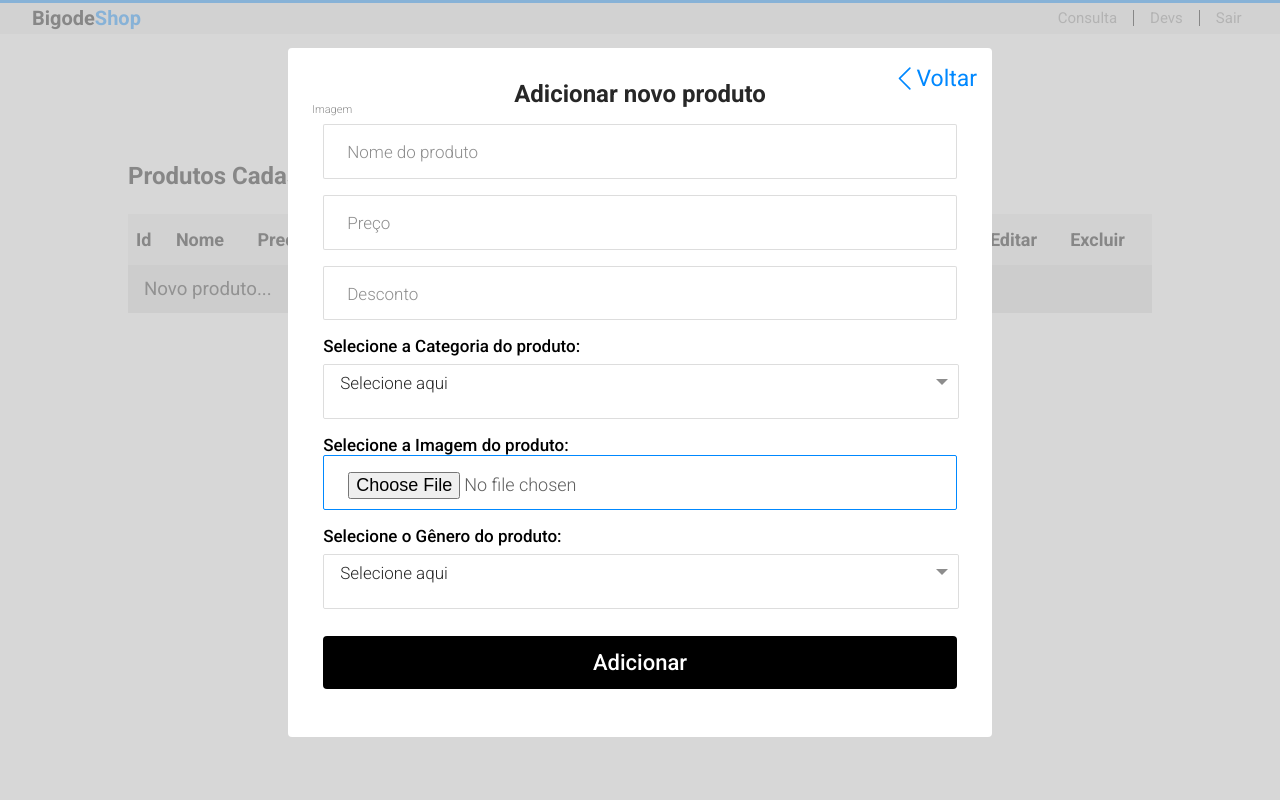
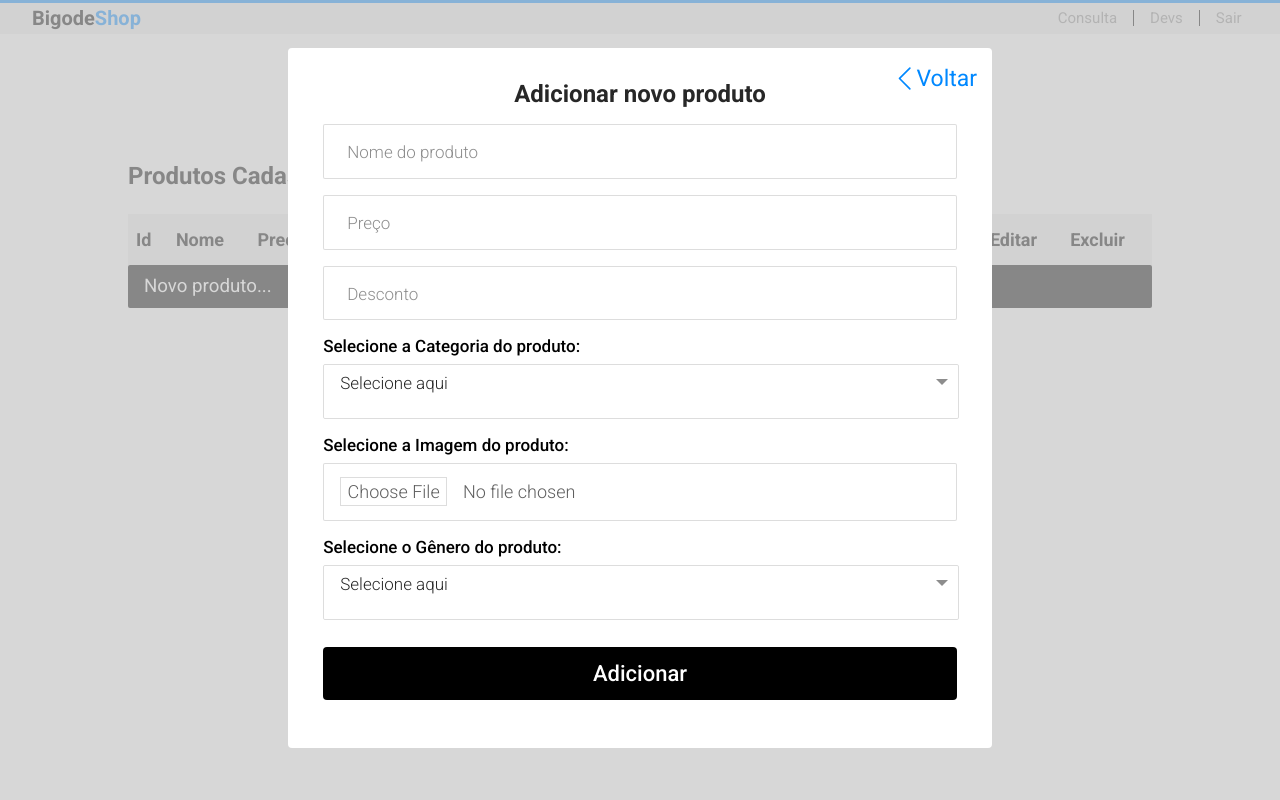
Before and after one commit to albberrrt/lojinha, a PHP site: a page that uses php/frontEnd/produtos.php in a window 1280 px wide. Run offline with PHP 8.4, Linux system fonts and the light colour scheme; the visitor is signed in with stand-in values (Sample User, id 1); data comes from the database, SQL or seed files in the repository; data that the repository does not hold is empty.

Commit message:
VAMO RPA AUILA

```diff
--- a/css/inputFileStyle.css
+++ b/css/inputFileStyle.css
@@ -5,8 +5,42 @@
 .input-file-div {
   width: 100%;
   display: flex;
+  margin-top: 0.5rem;
 }
 
-.input-file-div input {
+.inputClass-file {
+  height: 2.3rem;
   width: 100%;
+  padding: 0.8rem 0 0.4rem 1rem;
+  position: relative;
+  background-color: rgb(255, 255, 255);
+  outline: none;
+  border: 0;
+  color: #5f5f5f;
+  font-family: "Roboto", sans-serif;
+  font-size: 18px;
+  font-weight: 300;
+  border-radius: 2px;
+  border: 1px solid #8d8d8d4b;
+  transition: all 200ms ease-in-out;
+  cursor: pointer;
 }
+
+.inputClass-file::file-selector-button {
+  cursor: pointer;
+  border: 1px solid #8d8d8d4b;
+  background-color: #00000000;
+  color: #5f5f5f;
+  font-family: "Roboto", sans-serif;
+  font-size: 18px;
+  font-weight: 300;
+  padding: 0.2rem 0.4rem;
+  margin-right: 1rem;
+}
+.inputClass-file::file-selector-button:hover {
+  background-color: rgb(241, 241, 241);
+}
+
+.file-selected {
+  border: 1px solid rgb(0, 136, 255);
+}
--- a/css/tableStyle.css
+++ b/css/tableStyle.css
@@ -49,19 +49,21 @@
 
 .new-data {
   width: 100%;
-  background-color: #ddddddea;
-  height: 3rem;
+  background-color: #000000;
+  color: white;
+  height: 2.7rem;
+  border-radius: 2px;
 }
 
 .new-data a {
   width: 100%;
   height: 100%;
   text-decoration: none;
-  color: rgb(34, 34, 34);
+  color: rgb(255, 255, 255);
   font-family: "Roboto", sans-serif;
   display: flex;
   align-items: center;
-  transition: all 100ms ease-in-out;
+  transition: all 200ms ease-in-out;
 }
 
 .new-data a h3 {
@@ -71,5 +73,5 @@
 
 .new-data a:hover {
   color: white;
-  background-color: #8d8d8d;
+  background-color: rgb(0, 136, 255);
 }
--- /dev/null
+++ b/js/file-input.js
@@ -0,0 +1,5 @@
+const fileInput = document.getElementById("inputProdImg");
+
+fileInput.addEventListener("change", function () {
+  fileInput.classList.toggle("file-selected");
+});
--- a/php/frontEnd/produtos.php
+++ b/php/frontEnd/produtos.php
@@ -128,10 +128,10 @@
                 <div>Voltar</div>
                 </div>
                 </a>
-                <form action="../backEnd/cadastroProd.php" method="POST">
+                <form action="../backEnd/cadastroProd.php" method="POST" enctype="multipart/form-data">
                 <h1 style="color: #272727">Adicionar novo produto</span></h1>
                     <div class="input-div">
-                        <input type="text" id="inputProdName" class="inputClass" name="inputProdName" autocomplete="of" placeholder=" ">
+                        <input type="text" id="inputProdName" class="inputClass" name="inputProdName" autocomplete="off" placeholder=" ">
                         <label for="inputProdName" class="placeholder-input">Nome do produto</label>
                     </div>
                     <div class="input-div">
@@ -153,17 +153,16 @@
                             </select>
                         </div>
                     </div>
-                    <div class="input-file-class">
+                    <div class="input-file-class" id="input-file-div">
                     <h4 class="h4Select">Selecione a Imagem do produto: </h4>
                     <div class="input-file-div">
-                        <input type="file" id="inputProdImg" class="inputClass" name="inputProdImg" autocomplete="off">
-                        <label for="inputProdImg" class="placeholder-input"> Imagem </label>
+                        <input type="file" id="inputProdImg" class="inputClass-file" name="inputProdImg" autocomplete="off">
                     </div>
                     </div>
                     <div class="select-class">
                     <h4 class="h4Select">Selecione o Gênero do produto:</h4>
                         <div class="custom-select">
-                            <select class=" selectClass select01" name="selectGenre" id="selectGenreId" title="selectGenre">
+                            <select class=" selectClass select01" name="selectGenre" id="selectGenreId" title="selectGenre" >
                                 <option value="" selected disabled hidden>Selecione aqui</option>
                                 <option value="1">Feminino</option>
                                 <option value="2">Masculino</option>
@@ -255,5 +254,6 @@
 <!-- JavaScript -->
 <script src="https://cdnjs.cloudflare.com/ajax/libs/jquery/3.3.1/jquery.min.js"></script>
 <script type="text/javascript" src="../../js/select.js"></script>
+<script type="text/javascript" src="../../js/file-input.js"></script>
 </body>
 </html>
```
Also changed, not shown: php/backEnd/cadastroProd.php (+139 -0 lines), php/backEnd/exclusionProd.php (+14 -3 lines), img/produtoImg/Camisa/feminino/GremioOutubroRosa.webp (renamed from img/produtoImg/camisa/fem/GremioOutubroRosa.webp), img/produtoImg/Camisa/masculino/GremioClassica.webp (renamed from img/produtoImg/camisa/masc/GremioClassica.webp).
